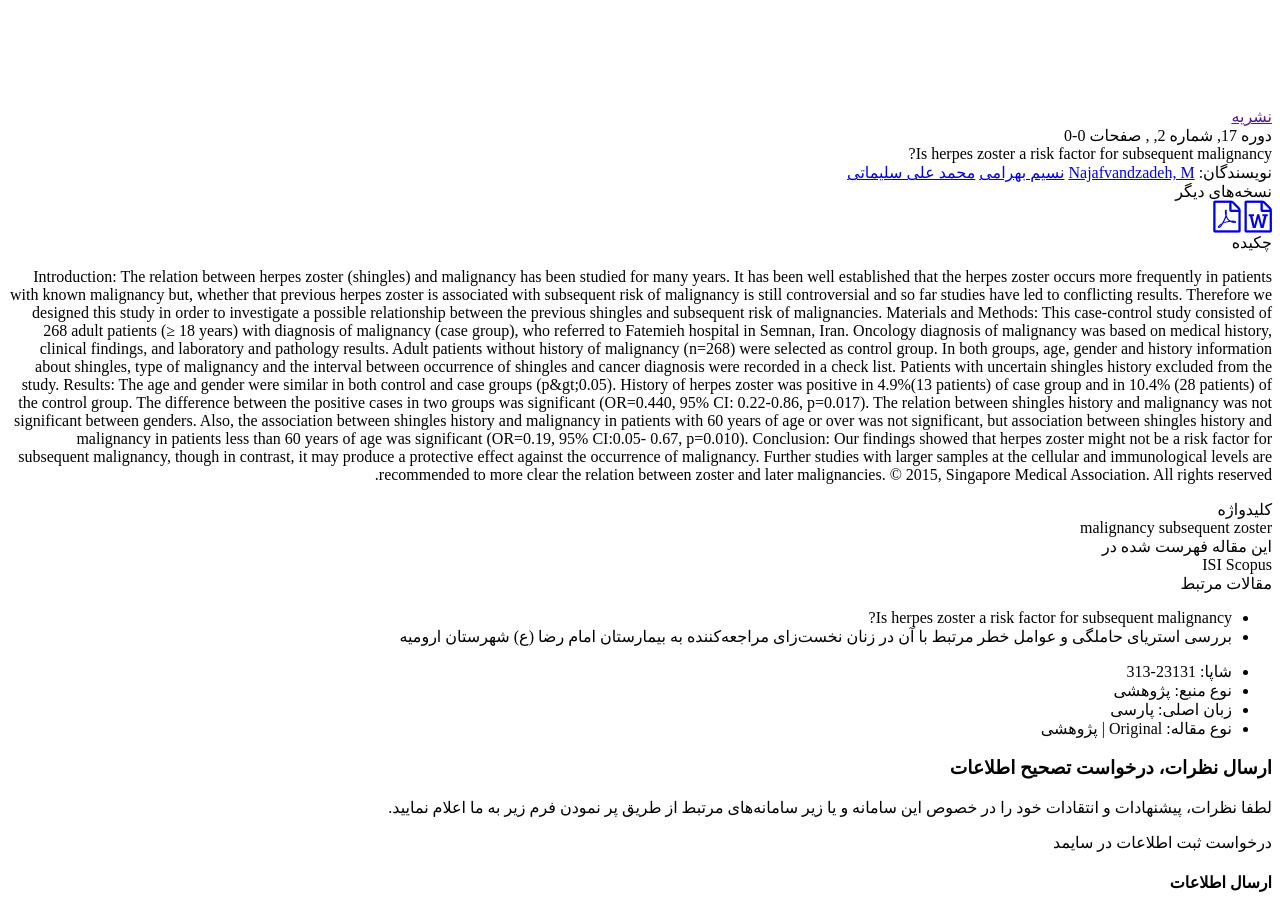
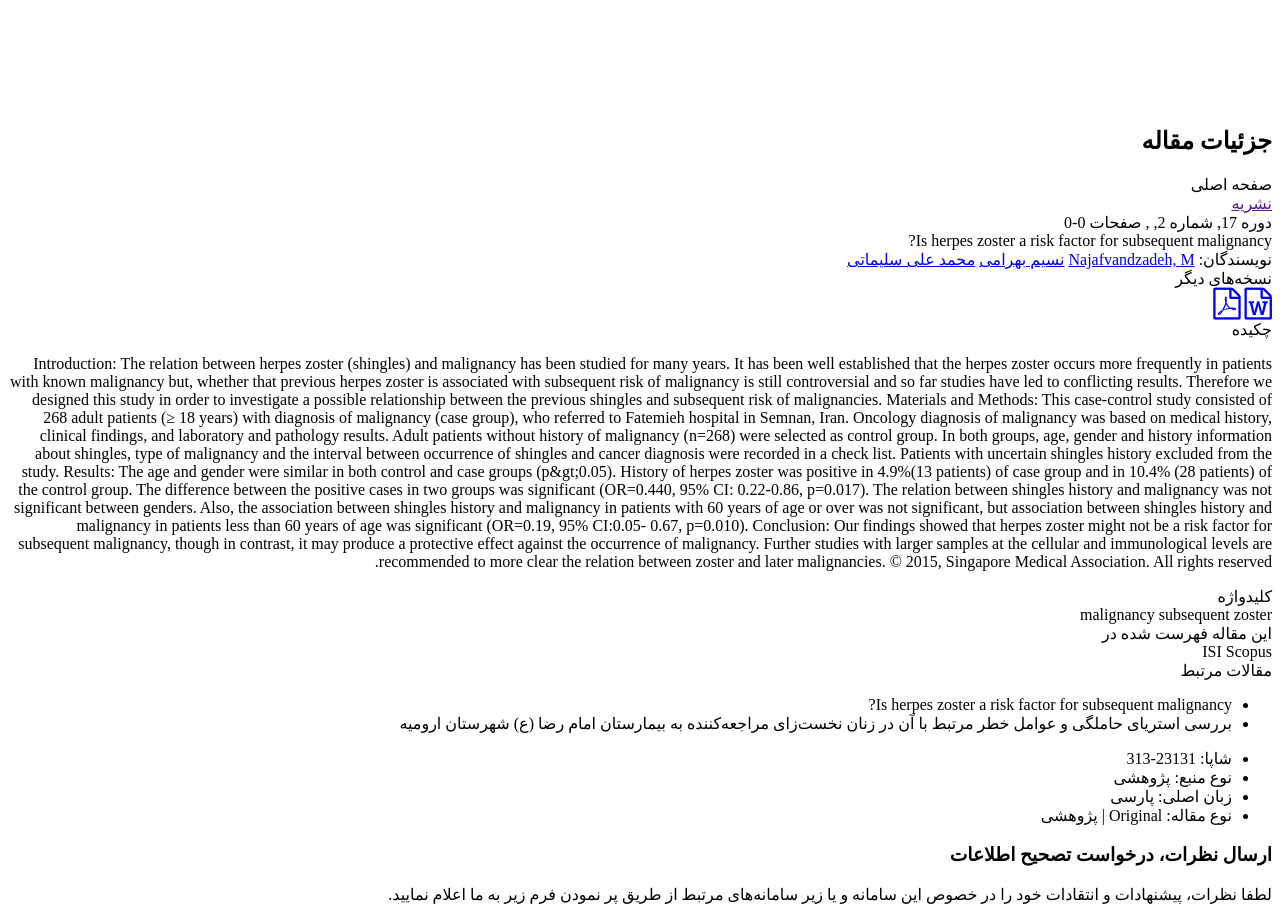
Before and after one commit to Namvarii/exir-css-scimed--deprecated, a website: page article-result.html in a window 1280 px wide. Shown: the part 1520-2431 px from the top of the page. Drawn offline with nearby package versions, Linux system fonts and the light colour scheme.

Commit message:
section-page-title

```diff
--- a/article-result.html
+++ b/article-result.html
@@ -50,11 +50,23 @@
             </div>
         </div>
     </header>
+    <section id="page-title">
+        <div class="row page-title">
+            <div class="">
+                <div class="small-12 medium-6 large-6 columns">
+                    <h1 class="float-right page-title__header">جزئیات مقاله</h1>
+                </div>
+                <div class="small-12 medium-6 large-6 columns page-title__menu">
+                    <a class="float-left page-title__menu-link">صفحه اصلی</a>
+                </div>
+            </div>
+        </div>
+    </section>
     <section id="article-result">
         <div class="row small-12 medium-12 large-12">
             <div class="article-result__journalinfo">
-                <div class="article-result__journalinfo-link">
-                    <a href="">نشریه</a>
+                <div class="article-result__journalinfo-title">
+                    <a class="article-result__journalinfo-link" href="">نشریه</a>
                 </div>
                 <div class="article-result__journalinfo-descrption">
                     <span>دوره 17, شماره 2, , صفحات 0-0</span>
--- /dev/null
+++ b/src/scss/components/_page-title.scss
@@ -0,0 +1,17 @@
+.page-title {
+    background: map_get($color-palette, 'iceberg');
+    padding: 1.42857rem 1.07143rem 0.62857rem;
+    border-radius: $global-section-border;
+    margin-bottom: $global-section-margin;
+    &__menu {
+        &-link {
+            color: #111;
+            font-size: 15px;
+            font-weight: 500;
+            margin-top: .3rem;
+                &:hover {
+                    color: map_get($color-palette, 'Endeavour');
+                }
+        }
+    }
+}
--- a/src/scss/general.scss
+++ b/src/scss/general.scss
@@ -7,5 +7,6 @@
 @import "components/search-advance";
 @import "components/search-detail";
 @import "components/reveal";
+@import "components/page-title";
 @import "components/search-result";
 @import "components/article-result";
```
Also changed, not shown: src/scss/components/_article-result.scss (+6 -2 lines).
